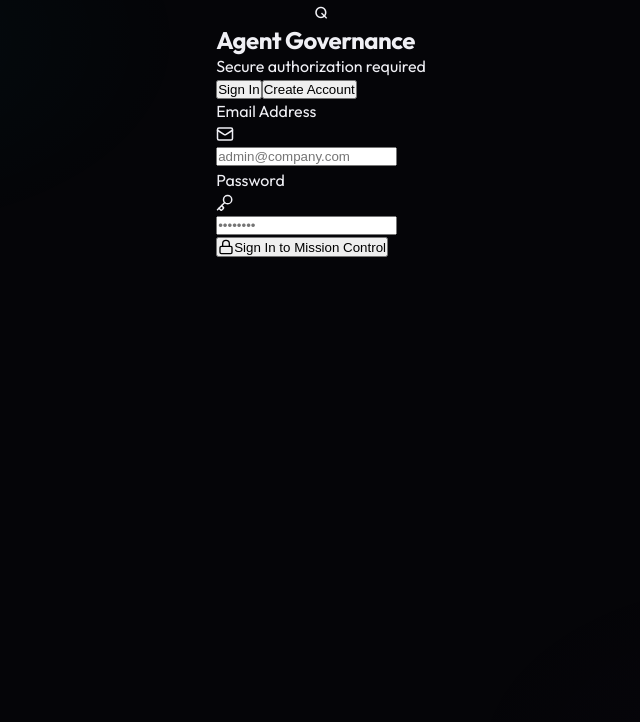
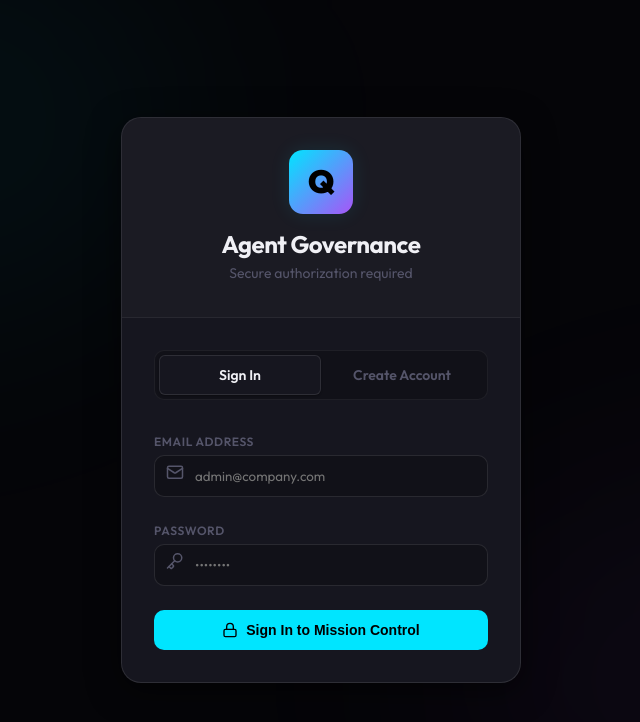
Before and after one commit to rajdeeppal01/Q, a React (Vite) app in the folder frontend/: page /policies in a window 1280 px wide. Shown: the top 722 px of the page, without its empty margins (319-959 px from the left). Built offline with nearby package versions, Linux system fonts and the light colour scheme.

Commit message:
fix: style Auth.jsx with vanilla CSS to match design system

```diff
--- a/frontend/src/index.css
+++ b/frontend/src/index.css
@@ -492,3 +492,171 @@ h4 { font-size: 1.1rem; }
     transform: translateX(-100%);
   }
 }
+
+/* --- Auth Layout --- */
+.auth-layout {
+  min-height: 100vh;
+  display: flex;
+  align-items: center;
+  justify-content: center;
+  background: var(--bg-void);
+  padding: var(--space-md);
+  position: relative;
+  overflow: hidden;
+}
+
+.auth-card {
+  width: 100%;
+  max-width: 400px;
+  background: var(--bg-card);
+  border: 1px solid var(--border-default);
+  border-radius: var(--radius-xl);
+  box-shadow: var(--shadow-lg);
+  position: relative;
+  z-index: 10;
+  overflow: hidden;
+}
+
+.auth-header {
+  padding: var(--space-xl);
+  text-align: center;
+  border-bottom: 1px solid var(--border-subtle);
+  background: rgba(255, 255, 255, 0.02);
+}
+
+.auth-logo {
+  width: 64px;
+  height: 64px;
+  margin: 0 auto var(--space-md);
+  border-radius: var(--radius-lg);
+  background: linear-gradient(135deg, var(--accent), #A855F7);
+  display: flex;
+  align-items: center;
+  justify-content: center;
+  font-size: 2rem;
+  font-weight: 900;
+  color: #000;
+  box-shadow: var(--shadow-glow);
+}
+
+.auth-body {
+  padding: var(--space-xl);
+}
+
+.auth-tabs {
+  display: flex;
+  background: var(--bg-surface);
+  border-radius: var(--radius-md);
+  padding: 4px;
+  margin-bottom: var(--space-xl);
+  border: 1px solid var(--border-subtle);
+}
+
+.auth-tab {
+  flex: 1;
+  padding: var(--space-sm) 0;
+  text-align: center;
+  font-size: 0.875rem;
+  font-weight: 600;
+  border-radius: var(--radius-sm);
+  cursor: pointer;
+  transition: all var(--duration-fast) var(--ease-smooth);
+  color: var(--text-muted);
+  border: 1px solid transparent;
+}
+
+.auth-tab.active {
+  background: var(--bg-card);
+  color: var(--text-primary);
+  border-color: var(--border-default);
+  box-shadow: var(--shadow-sm);
+}
+
+.auth-form {
+  display: flex;
+  flex-direction: column;
+  gap: var(--space-lg);
+}
+
+.auth-form-group {
+  display: flex;
+  flex-direction: column;
+  gap: var(--space-xs);
+}
+
+.auth-label {
+  font-size: 0.75rem;
+  font-weight: 600;
+  text-transform: uppercase;
+  letter-spacing: 0.05em;
+  color: var(--text-muted);
+}
+
+.auth-input-wrapper {
+  position: relative;
+}
+
+.auth-input-icon {
+  position: absolute;
+  left: 12px;
+  top: 50%;
+  transform: translateY(-50%);
+  color: var(--text-muted);
+  pointer-events: none;
+}
+
+.auth-input {
+  width: 100%;
+  padding: 0.75rem 0.75rem 0.75rem 2.5rem;
+  background: var(--bg-surface);
+  border: 1px solid var(--border-default);
+  border-radius: var(--radius-md);
+  color: var(--text-primary);
+  font-family: var(--font-ui);
+  transition: all var(--duration-fast) var(--ease-smooth);
+}
+
+.auth-input:focus {
+  border-color: var(--accent);
+  box-shadow: 0 0 0 2px var(--accent-glow);
+  outline: none;
+}
+
+.auth-error {
+  padding: var(--space-sm);
+  background: rgba(239, 68, 68, 0.1);
+  border: 1px solid rgba(239, 68, 68, 0.2);
+  border-radius: var(--radius-sm);
+  color: #F87171;
+  font-size: 0.875rem;
+  display: flex;
+  align-items: flex-start;
+  gap: var(--space-sm);
+}
+
+.auth-btn {
+  width: 100%;
+  padding: 0.75rem;
+  background: var(--accent);
+  color: #000;
+  border: none;
+  border-radius: var(--radius-md);
+  font-weight: 700;
+  font-size: 0.875rem;
+  cursor: pointer;
+  display: flex;
+  align-items: center;
+  justify-content: center;
+  gap: var(--space-sm);
+  transition: all var(--duration-fast) var(--ease-smooth);
+}
+
+.auth-btn:hover {
+  background: var(--accent-dim);
+  box-shadow: var(--shadow-glow);
+}
+
+.auth-btn:disabled {
+  opacity: 0.5;
+  cursor: not-allowed;
+}
--- a/frontend/src/pages/Auth.jsx
+++ b/frontend/src/pages/Auth.jsx
@@ -40,50 +40,54 @@ export const Auth = ({ onLogin }) => {
   };
 
   return (
-    <div className="min-h-screen flex items-center justify-center bg-q-bg p-4 relative overflow-hidden">
-      {/* Background glow effects */}
-      <div className="absolute top-[-10%] left-[-10%] w-[50%] h-[50%] rounded-full bg-q-glow/5 blur-[120px] pointer-events-none"></div>
-      <div className="absolute bottom-[-10%] right-[-10%] w-[50%] h-[50%] rounded-full bg-purple-500/5 blur-[120px] pointer-events-none"></div>
+    <div className="auth-layout">
+      {/* Background glow effects - handled via inline styles for specific positioning without Tailwind */}
+      <div style={{
+        position: 'absolute', top: '-10%', left: '-10%', width: '50%', height: '50%',
+        borderRadius: '50%', background: 'rgba(0, 229, 255, 0.05)', filter: 'blur(120px)', pointerEvents: 'none'
+      }}></div>
+      <div style={{
+        position: 'absolute', bottom: '-10%', right: '-10%', width: '50%', height: '50%',
+        borderRadius: '50%', background: 'rgba(168, 85, 247, 0.05)', filter: 'blur(120px)', pointerEvents: 'none'
+      }}></div>
 
-      <div className="w-full max-w-md bg-q-panel border border-q-border rounded-2xl shadow-2xl relative z-10 animate-fade-in overflow-hidden">
-        <div className="p-8 text-center border-b border-q-border/50 bg-q-base/50">
-          <div className="mx-auto w-16 h-16 rounded-2xl bg-gradient-to-br from-q-glow to-purple-500 flex items-center justify-center mb-4 shadow-[0_0_30px_rgba(0,255,157,0.3)]">
-            <span className="text-3xl font-black text-black">Q</span>
+      <div className="auth-card animate-fade-in">
+        <div className="auth-header">
+          <div className="auth-logo">
+            <span>Q</span>
           </div>
-          <h2 className="text-2xl font-bold text-white tracking-tight">Agent Governance</h2>
-          <p className="text-q-muted mt-2 text-sm">Secure authorization required</p>
+          <h2 style={{ fontSize: '1.5rem', color: 'var(--text-primary)', marginBottom: '4px' }}>Agent Governance</h2>
+          <p style={{ color: 'var(--text-muted)', fontSize: '0.875rem' }}>Secure authorization required</p>
         </div>
 
-        <div className="p-8">
-          <div className="flex rounded-lg bg-q-base p-1 mb-8 border border-q-border">
-            <button
-              type="button"
-              className={`flex-1 py-2 text-sm font-medium rounded-md transition-all ${isLogin ? 'bg-q-panel text-white shadow-sm border border-q-border' : 'text-q-muted hover:text-white'}`}
+        <div className="auth-body">
+          <div className="auth-tabs">
+            <div
+              className={`auth-tab ${isLogin ? 'active' : ''}`}
               onClick={() => { setIsLogin(true); setError(null); }}
             >
               Sign In
-            </button>
-            <button
-              type="button"
-              className={`flex-1 py-2 text-sm font-medium rounded-md transition-all ${!isLogin ? 'bg-q-panel text-white shadow-sm border border-q-border' : 'text-q-muted hover:text-white'}`}
+            </div>
+            <div
+              className={`auth-tab ${!isLogin ? 'active' : ''}`}
               onClick={() => { setIsLogin(false); setError(null); }}
             >
               Create Account
-            </button>
+            </div>
           </div>
 
-          <form onSubmit={handleSubmit} className="space-y-5">
+          <form onSubmit={handleSubmit} className="auth-form">
             {!isLogin && (
-              <div>
-                <label className="block text-xs font-semibold text-q-muted uppercase tracking-wider mb-2">Full Name</label>
-                <div className="relative">
-                  <div className="absolute inset-y-0 left-0 pl-3 flex items-center pointer-events-none text-q-muted">
+              <div className="auth-form-group">
+                <label className="auth-label">Full Name</label>
+                <div className="auth-input-wrapper">
+                  <div className="auth-input-icon">
                     <UserIcon size={18} />
                   </div>
                   <input
                     type="text"
                     required
-                    className="block w-full pl-10 pr-3 py-2.5 bg-q-base border border-q-border rounded-lg text-white placeholder-q-muted focus:outline-none focus:border-q-glow focus:ring-1 focus:ring-q-glow transition-all"
+                    className="auth-input"
                     placeholder="Jane Doe"
                     value={formData.name}
                     onChange={(e) => setFormData({...formData, name: e.target.value})}
@@ -92,16 +96,16 @@ export const Auth = ({ onLogin }) => {
               </div>
             )}
 
-            <div>
-              <label className="block text-xs font-semibold text-q-muted uppercase tracking-wider mb-2">Email Address</label>
-              <div className="relative">
-                <div className="absolute inset-y-0 left-0 pl-3 flex items-center pointer-events-none text-q-muted">
+            <div className="auth-form-group">
+              <label className="auth-label">Email Address</label>
+              <div className="auth-input-wrapper">
+                <div className="auth-input-icon">
                   <Mail size={18} />
                 </div>
                 <input
                   type="email"
                   required
-                  className="block w-full pl-10 pr-3 py-2.5 bg-q-base border border-q-border rounded-lg text-white placeholder-q-muted focus:outline-none focus:border-q-glow focus:ring-1 focus:ring-q-glow transition-all"
+                  className="auth-input"
                   placeholder="admin@company.com"
                   value={formData.email}
                   onChange={(e) => setFormData({...formData, email: e.target.value})}
@@ -109,16 +113,16 @@ export const Auth = ({ onLogin }) => {
               </div>
             </div>
 
-            <div>
-              <label className="block text-xs font-semibold text-q-muted uppercase tracking-wider mb-2">Password</label>
-              <div className="relative">
-                <div className="absolute inset-y-0 left-0 pl-3 flex items-center pointer-events-none text-q-muted">
+            <div className="auth-form-group">
+              <label className="auth-label">Password</label>
+              <div className="auth-input-wrapper">
+                <div className="auth-input-icon">
                   <Key size={18} />
                 </div>
                 <input
                   type="password"
                   required
-                  className="block w-full pl-10 pr-3 py-2.5 bg-q-base border border-q-border rounded-lg text-white placeholder-q-muted focus:outline-none focus:border-q-glow focus:ring-1 focus:ring-q-glow transition-all"
+                  className="auth-input"
                   placeholder="••••••••"
                   value={formData.password}
                   onChange={(e) => setFormData({...formData, password: e.target.value})}
@@ -127,8 +131,8 @@ export const Auth = ({ onLogin }) => {
             </div>
 
             {error && (
-              <div className="p-3 rounded-lg bg-red-500/10 border border-red-500/20 text-red-400 text-sm flex items-start gap-2">
-                <Shield size={16} className="mt-0.5 shrink-0" />
+              <div className="auth-error">
+                <Shield size={16} style={{ flexShrink: 0, marginTop: '2px' }} />
                 <p>{error}</p>
               </div>
             )}
@@ -136,15 +140,15 @@ export const Auth = ({ onLogin }) => {
             <button
               type="submit"
               disabled={isLoading}
-              className="w-full flex items-center justify-center py-3 px-4 border border-transparent rounded-lg shadow-sm text-sm font-bold text-black bg-q-glow hover:bg-q-glow/90 focus:outline-none focus:ring-2 focus:ring-offset-2 focus:ring-q-glow transition-all disabled:opacity-50 disabled:cursor-not-allowed"
+              className="auth-btn"
             >
               {isLoading ? (
-                <span className="flex items-center gap-2">
-                  <Lock size={16} className="animate-pulse" />
+                <span className="flex items-center gap-sm">
+                  <Lock size={16} style={{ animation: 'pulse-quarantine 2s infinite' }} />
                   Authenticating...
                 </span>
               ) : (
-                <span className="flex items-center gap-2">
+                <span className="flex items-center gap-sm">
                   <Lock size={16} />
                   {isLogin ? 'Sign In to Mission Control' : 'Create Admin Account'}
                 </span>
```
